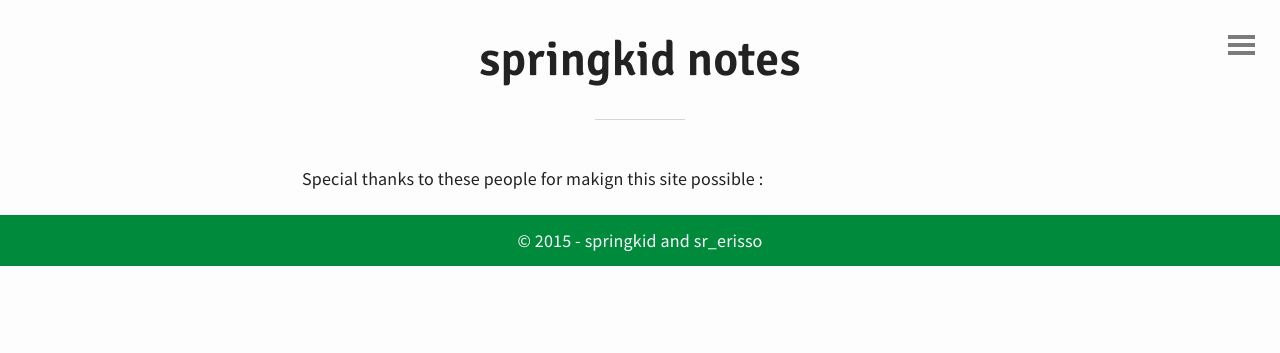
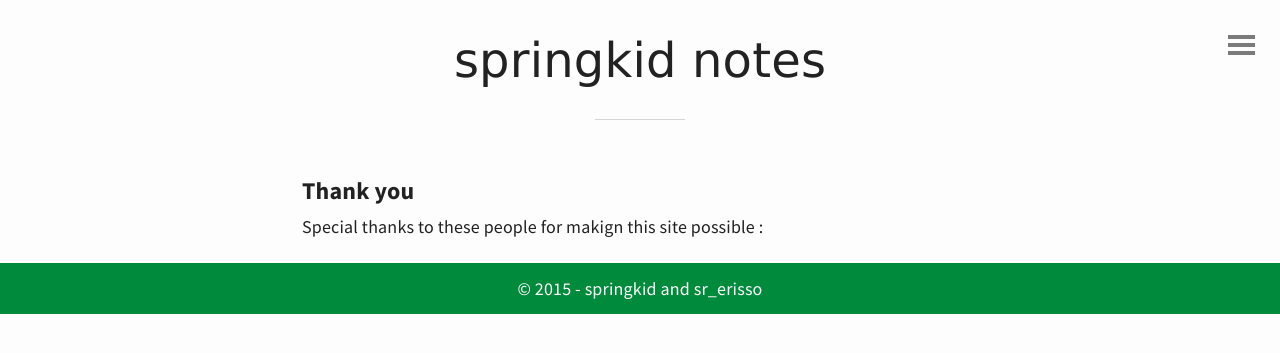
Before and after one commit to springkid/springkid.github.io, a Jekyll site: the page built from thanks.html, in a window 1280 px wide. Shown: the top 353 px of the page. Built offline with Jekyll 4.4.1, drawn with Linux system fonts in a browser that asks for light colours.

Commit message:
Minor css changes, logo emerald deleted

```diff
--- a/_sass/layout.scss
+++ b/_sass/layout.scss
@@ -126,8 +126,8 @@ nav.menu-open {
   	display: block;
   }
   h1 {
-  	font-family: 'Signika', sans-serif; //Emerald logo font
-    font-weight: 600;
+  	font-family: 'Verdana', sans-serif;
+    font-weight: 100;
   }
   &:after {
   	display: block;
--- a/thanks.html
+++ b/thanks.html
@@ -3,7 +3,7 @@ layout: default
 title: Thank you
 ---
 
-
+<h3>Thank you</h3>
 <div>
 	<p>Special thanks to these people for makign this site possible :</p>
 </div>
```
Also changed, not shown: about.html (+5 -3 lines), img/Emerald01.png (deleted), img/emerald.svg (deleted).
